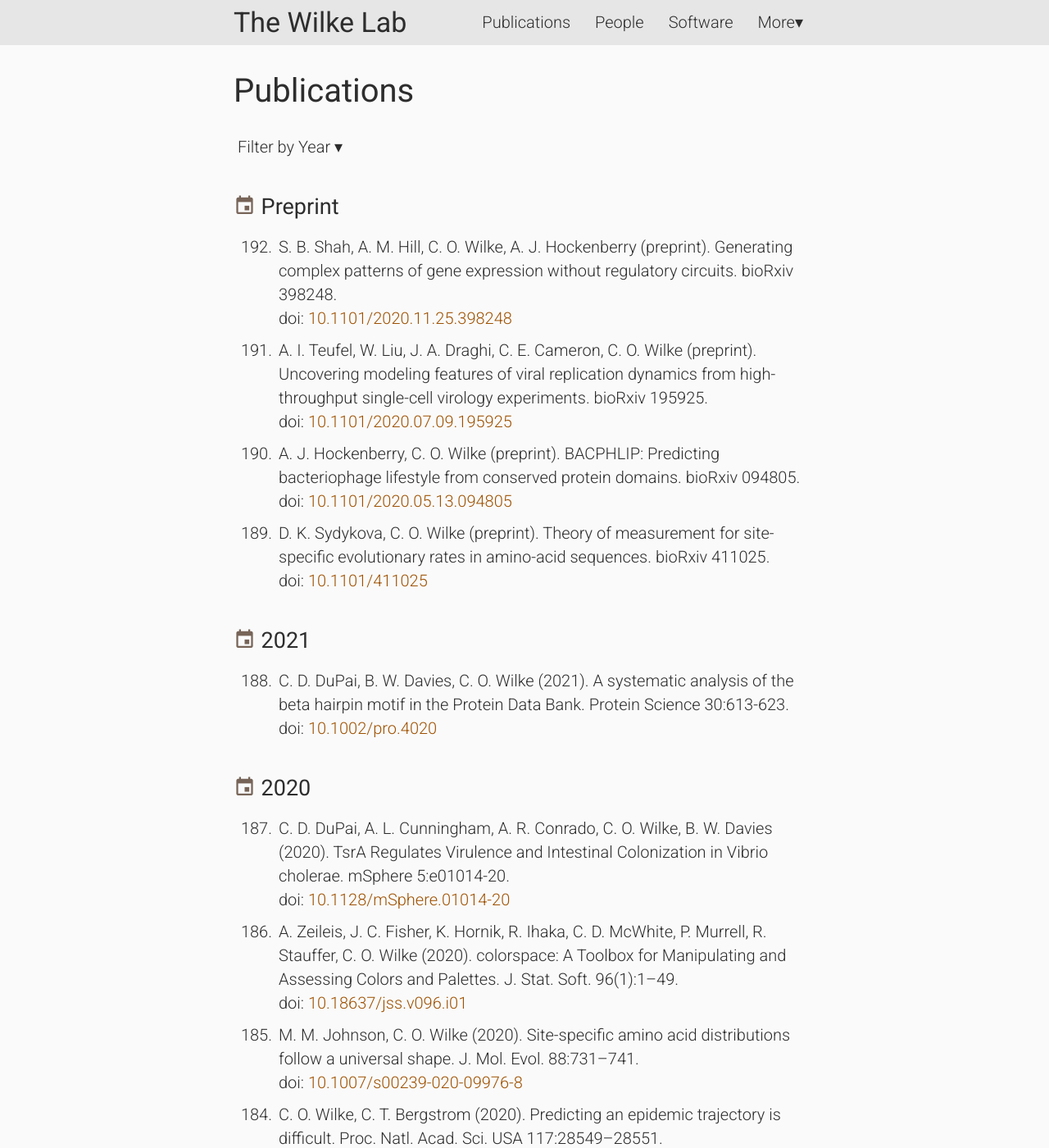
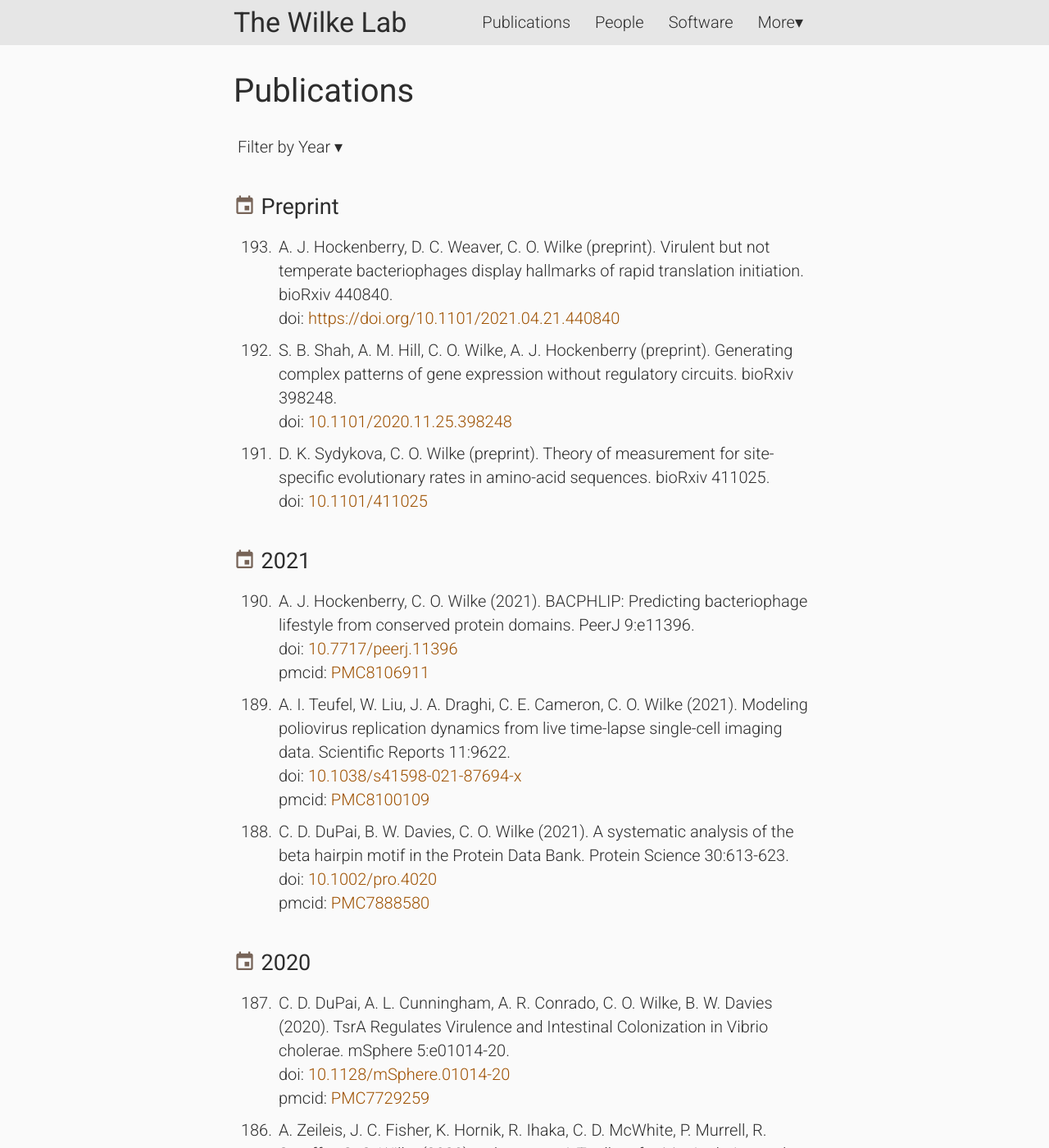
Before and after one commit to wilkelab/wilkelab.github.io, a Jekyll site: the page built from publications.html, in a window 1280 px wide and 1400 px high. Shown: the whole window at 82% size. Built offline with Jekyll 4.4.1, drawn with Linux system fonts in a browser that asks for light colours; nearby versions of some CDN libraries; some of the changed text lies outside the part shown.

Commit message:
update pubs

```diff
--- a/_data/publications.yml
+++ b/_data/publications.yml
@@ -1,20 +1,14 @@
+- author: A. J. Hockenberry, D. C. Weaver, C. O. Wilke
+  year: preprint
+  title: Virulent but not temperate bacteriophages display hallmarks of rapid translation initiation.
+  ref: "bioRxiv 440840"
+  doi: https://doi.org/10.1101/2021.04.21.440840
+
 - author: S. B. Shah, A. M. Hill, C. O. Wilke, A. J. Hockenberry
   year: preprint
   title: Generating complex patterns of gene expression without regulatory circuits.
   ref: "bioRxiv 398248"
   doi: 10.1101/2020.11.25.398248
-
-- author: A. I. Teufel, W. Liu, J. A. Draghi, C. E. Cameron, C. O. Wilke
-  year: preprint
-  title: Uncovering modeling features of viral replication dynamics from high-throughput single-cell virology experiments.
-  ref: "bioRxiv 195925"
-  doi: 10.1101/2020.07.09.195925
-
-- author: A. J. Hockenberry, C. O. Wilke
-  year: preprint
-  title: "BACPHLIP: Predicting bacteriophage lifestyle from conserved protein domains."
-  ref: "bioRxiv 094805"
-  doi: 10.1101/2020.05.13.094805
 
 - author: D. K. Sydykova, C. O. Wilke
   year: preprint
@@ -22,17 +16,33 @@
   ref: "bioRxiv 411025"
   doi: 10.1101/411025
 
+- author: A. J. Hockenberry, C. O. Wilke
+  year: 2021
+  title: "BACPHLIP: Predicting bacteriophage lifestyle from conserved protein domains."
+  ref: "PeerJ 9:e11396"
+  doi: 10.7717/peerj.11396
+  pmcid: PMC8106911
+
+- author: A. I. Teufel, W. Liu, J. A. Draghi, C. E. Cameron, C. O. Wilke
+  year: 2021
+  title: Modeling poliovirus replication dynamics from live time-lapse single-cell imaging data.
+  ref: "Scientific Reports 11:9622"
+  doi: 10.1038/s41598-021-87694-x
+  pmcid: PMC8100109
+
 - author:  C. D. DuPai, B. W. Davies, C. O. Wilke
   year: 2021
   title: A systematic analysis of the beta hairpin motif in the Protein Data Bank.
   ref: "Protein Science 30:613-623"
   doi: 10.1002/pro.4020
+  pmcid: PMC7888580
 
 - author: C. D. DuPai, A. L. Cunningham, A. R. Conrado, C. O. Wilke, B. W. Davies
   year: 2020
   title: TsrA Regulates Virulence and Intestinal Colonization in Vibrio cholerae.
   ref: "mSphere 5:e01014-20"
   doi: 10.1128/mSphere.01014-20
+  pmcid: PMC7729259
 
 - author: A. Zeileis, J. C. Fisher, K. Hornik, R. Ihaka, C. D. McWhite, P. Murrell, R. Stauffer, C. O. Wilke
   year: 2020
@@ -45,12 +55,14 @@
   title: Site-specific amino acid distributions follow a universal shape.
   ref: "J. Mol. Evol. 88:731–741"
   doi: 10.1007/s00239-020-09976-8
+  pmcid: PMC7717668
 
 - author: C. O. Wilke, C. T. Bergstrom
   year: 2020
   title: Predicting an epidemic trajectory is difficult.
   ref: "Proc. Natl. Acad. Sci. USA 117:28549–28551"
   doi: 10.1073/pnas.2020200117
+  pmcid: PMC7682412
 
 - author: C. D. DuPai, C. O. Wilke, B. W. Davies
   year: 2020
```
